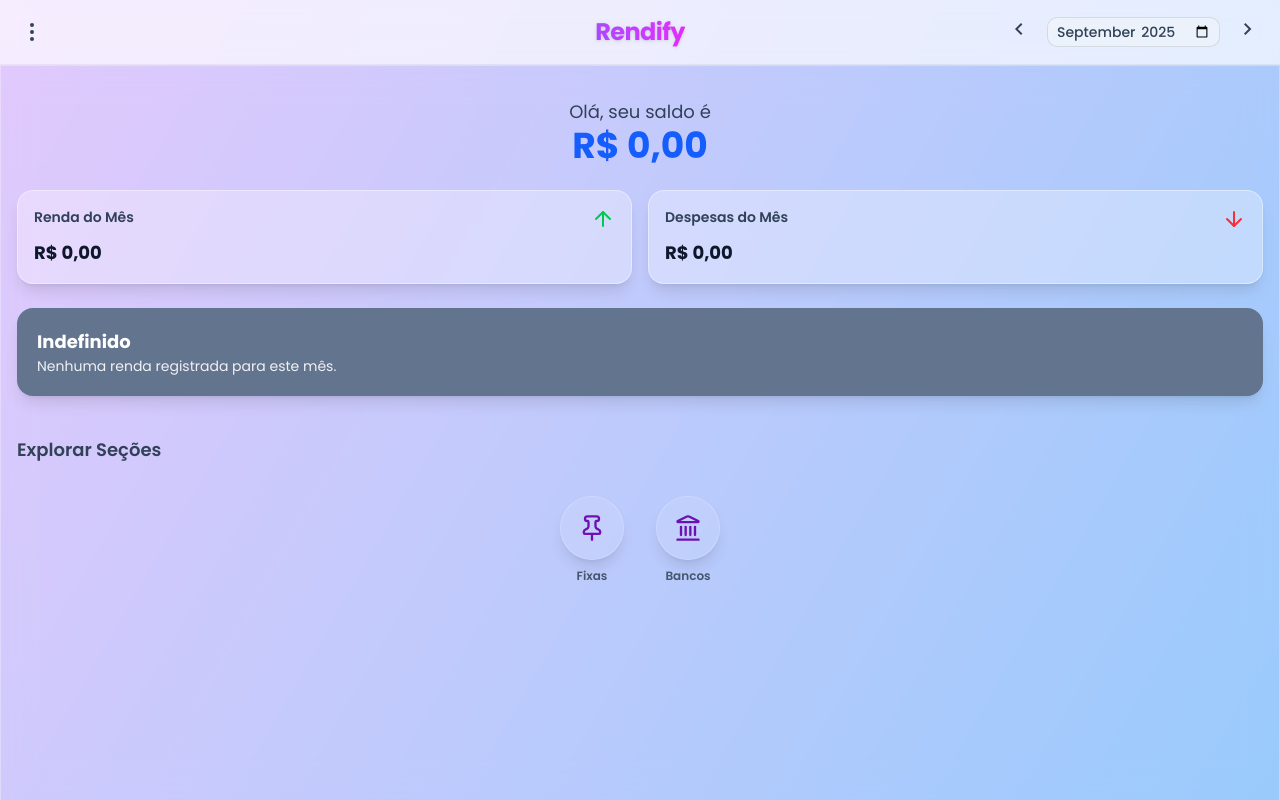
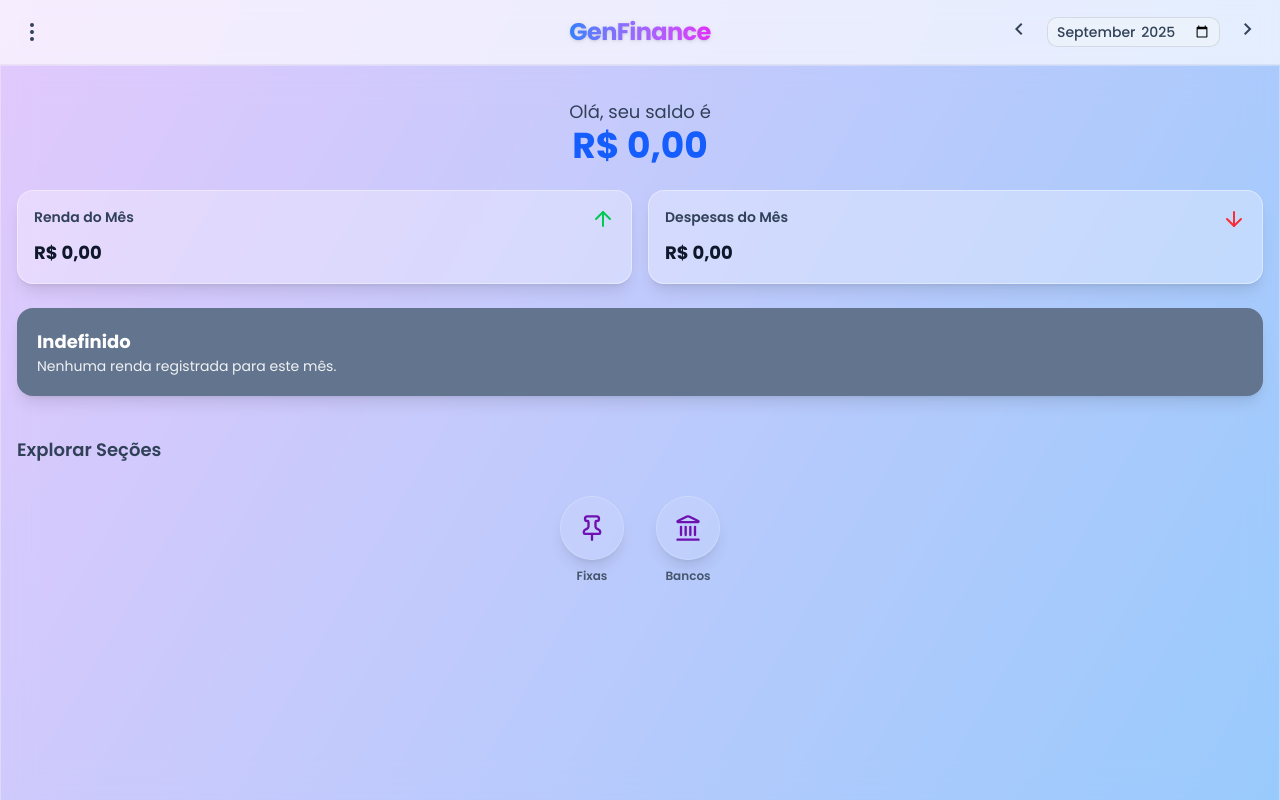
Before and after one commit to gabrielgitar2014-ship-it/P-Ggerenciador, a React (Vite) app: page / in a window 1280 px wide. Built offline with nearby package versions, Linux system fonts and the light colour scheme; no server answers; the database is empty.

Commit message:
Update Header.jsx

```diff
--- a/src/components/Header.jsx
+++ b/src/components/Header.jsx
@@ -134,8 +134,8 @@ export default function Header({ selectedMonth, setSelectedMonth }) {
 
         {/* Centro: título */}
         <div className="flex-1 flex items-center justify-center pointer-events-none select-none">
-          <h1 className="text-lg sm:text-xl md:text-2xl font-extrabold tracking-tight text-transparent bg-clip-text bg-gradient-to-r from-purple-500 to-fuchsia-500 drop-shadow">
-            Rendify
+          <h1 className="text-lg sm:text-xl md:text-2xl font-extrabold tracking-tight text-transparent bg-clip-text bg-gradient-to-r from-blue-500 to-fuchsia-500 drop-shadow">
+           GenFinance
           </h1>
         </div>
 
```
